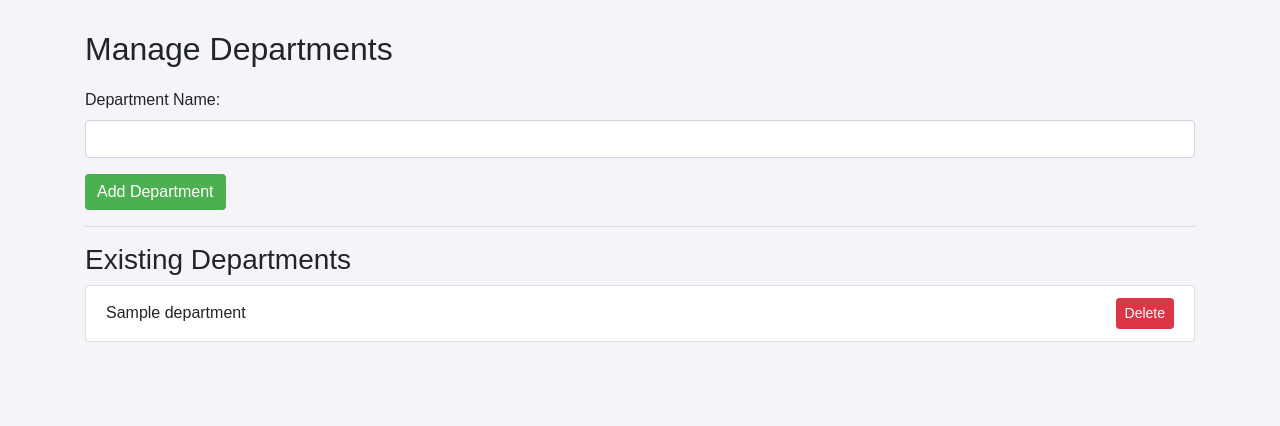
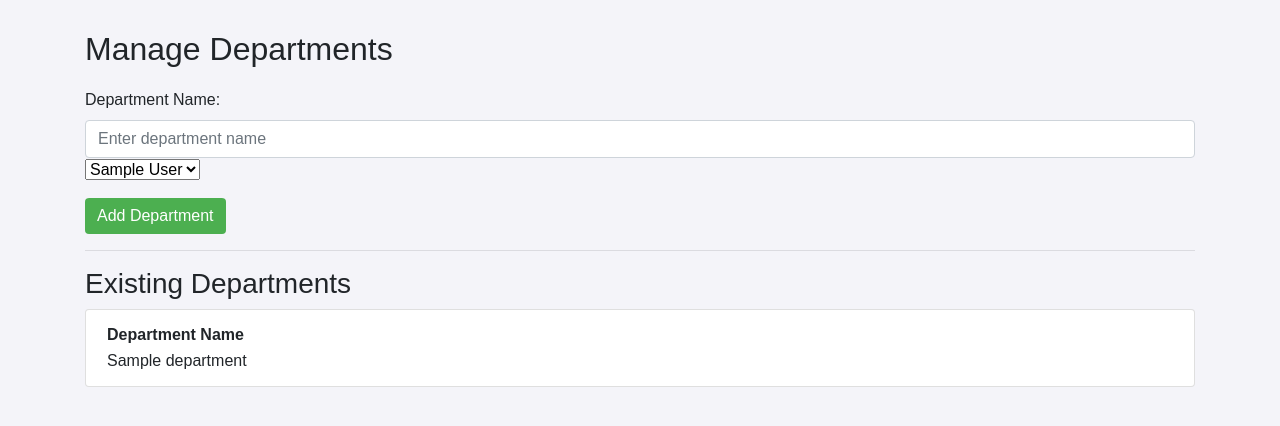
Before and after one commit to dronionmoses/feedback_system, a Flask app: template feedback_system/templates/manage_departments.html in a window 1280 px wide. Shown: the part 56-482 px from the top of the page. Run offline with Flask 3, Linux system fonts and the light colour scheme; tables that the repository leaves empty hold one stand-in row (values such as "Sample post"); the template is opened without the code that fills it: values that come from a table or form of the project are taken from there, most other values are stand-ins (such as "Sample title", 1, 10 or a date in 2020); some libraries are stand-ins or nearby versions.

Commit message:
department update

```diff
--- a/feedback_system/app.py
+++ b/feedback_system/app.py
@@ -92,20 +92,64 @@ def submit_feedback():
 
 
 
+@app.route('/manage_departments', methods=['GET', 'POST'])
+@login_required
+@role_required('super_admin')
+def manage_departments():
+    if request.method == 'POST':
+        name = request.form.get('name').strip()
+
+
+
+    # Query all active departments
+    def get_all_departments():
+        departments = Department.query.filter(Department.department_id == current_user.department_id).all()
+        print(departments)
+    return render_template('manage_departments.html')
+
 @app.route('/add_department', methods=['GET', 'POST'])
 @login_required
 @role_required('super_admin')
 def add_department():
     if request.method == 'POST':
-        name = request.form['name']
-        #$department = Department(name=name, created_at=datetime.datetime.now())
-        #db.session.add(Department)
-        new_Department = Department(name=name, created_at=datetime.datetime.now())
-        db.session.add(new_Department)
+        name = request.form['name'].strip()
+        admin_id = request.form.get('user_id')
+
+
+        # Check if the department name already exists
+
+        if db.session.query(Department).filter_by(name=name).first():
+            flash("Department is already registered.", "danger")
+            return redirect(url_for('manage_departments'))
+
+
+
+        # Check if the specified admin exists and has an 'admin' role
+        admin_user = db.session.execute(db.select(Users).filter_by( id=admin_id, role='admin')).scalar_one()
+        print(admin_user)
+        if not admin_user:
+            flash("Selected admin does not exist or is not eligible.", "danger")
+            return redirect(url_for('manage_departments'))
+
+        # Create the new department
+        new_department = Department(name=name, created_at=datetime.datetime.now())
+        db.session.add(new_department)
         db.session.commit()
-        flash(f"Department '{name}' added.","Department added successfully")
+
+        # Assign the selected admin to the new department
+        admin_user.department_id = new_department.department_id
+        db.session.commit()
+
+        flash(f"Department '{name}' added and assigned to {admin_user.name}.", "success")
         return redirect(url_for('manage_departments'))
-    return render_template('manage_departments.html')
+
+    # Get a list of eligible admin users to assign
+    eligible_admins = Users.query.filter_by(role='admin').all()
+    departments = db.session.execute(db.select(Department)).scalars()
+    return render_template('manage_departments.html', eligible_admins=eligible_admins, departments=departments)
+
+
+
 
 @app.route('/delete_department/<int:department_id>', methods=['POST'])
 @login_required
@@ -138,7 +182,7 @@ def register():
             return redirect(url_for('register'))
 
         # Create new user
-        new_user = Users(name=name, email=email, role='super_admin')  # Default role
+        new_user = Users(name=name, email=email, role='viewer')  # Default role
         new_user.set_password(password)
         db.session.add(new_user)
         db.session.commit()
@@ -153,11 +197,11 @@ def login():
     if request.method == 'POST':
         email = request.form['email']
         password = request.form['password']
-        print(password)
+
 
         # user = db.session.query(Users.query.filter_by(email=email))
         user =  db.session.execute(db.select(Users).filter_by(email=email)).scalar_one()
-        print(user.password)
+
         # user = Users.query.filter_by(email=email).first()
         if user and bcrypt.check_password_hash(user.password ,password):
 
@@ -166,11 +210,11 @@ def login():
             flash("Login successful", "success")
             # Redirect based on role
             if user.role == 'super_admin':
-                return redirect(url_for('assign_role'))  # Super Admin dashboard
+                return redirect(url_for('dashboard'))  # Super Admin dashboard
             elif user.role == 'admin':
-                return redirect(url_for('assgn_role'))  # Admin dashboard
+                return redirect(url_for('dashboard'))  # Admin dashboard
             else:
-                return redirect(url_for('assign_role'))  # Viewer route
+                return redirect(url_for('dashboard'))  # Viewer route
         else:
             flash("Invalid email or password", "danger")
     return render_template('login.html')
@@ -217,6 +261,10 @@ def create_campaign():
     if request.method == 'POST':
         name = request.form['name']
         description = request.form['description']
+        if not hasattr(current_user,'department_id') or current_user.department_id is None:
+            flash("Your account is not associated with any department.","error")
+            return redirect(url_for('dashboard'))
+
         department_id = current_user.department_id  # Assuming admins belong to a department
 
         new_campaign = Campaign(name=name, description=description, department_id=department_id)
@@ -244,3 +292,34 @@ def view_feedback(campaign_id):
     campaign = Campaign.query.get_or_404(campaign_id)
     feedbacks = feedbacks.query.filter_by(campaign_id=campaign_id).all()  # Customize this query as needed
     return render_template('view_feedback.html', campaign=campaign, feedbacks=feedbacks)
+
+@app.route('/add_users_departments', methods=['GET', 'POST'])
+@login_required
+@role_required('admin')
+def add_users_departments():
+    if request.method == 'POST':
+        user_id = request.form.get('user_id')
+
+        # Fetch the user and the current admin's department
+        user = Users.query.get(user_id)
+        current_department = Department.query.get(current_user.department_id)
+
+        # Validate the user and ensure they are not a super admin
+        if not user or user.role == 'super_admin':
+            flash("Invalid user or role. Only admins and viewers can be added.", "danger")
+            return redirect(url_for('manage_department_members'))
+
+        # Assign the user to the current department
+        user.department_id = current_department.id
+        db.session.commit()
+
+        flash(f"User '{user.name}' has been added to the department '{current_department.name}'.", "success")
+        return redirect(url_for('manage_department_members'))
+
+    # Fetch users eligible to be added to the department
+    eligible_users = Users.query.filter(
+        (user.role == 'admin') | (user.role == 'viewer'),
+        Users.department_id == None  # Ensure the user isn't already in a department
+    ).all()
+
+    return render_template('manage_department_members.html', eligible_users=eligible_users)
--- a/feedback_system/models.py
+++ b/feedback_system/models.py
@@ -15,6 +15,9 @@ class Department(db.Model):
     name = db.Column(db.String(255), unique=True, nullable=False)
     created_at = db.Column(db.DateTime, default=datetime.now)
     deleted_at = db.Column(db.DateTime, nullable=True)
+    #Relationships with users
+    #admins = db.relationship('Users', backref = 'department', lazy =True)
+
 
     def soft_delete(self):
         self.deleted_at = datetime.now()
@@ -27,7 +30,7 @@ class Users(db.Model):
     email = db.Column(db.String(255), unique=True, nullable=False)
     password_hash = db.Column(db.String(255), nullable=False)
     role = db.Column(db.Enum('super_admin', 'admin', 'viewer'), nullable=False)
-    department_id = db.Column(db.Integer, db.ForeignKey('departments.department_id'))
+    department_id = db.Column(db.Integer, db.ForeignKey('departments.department_id'),nullable =True)
     created_at = db.Column(db.DateTime, default=datetime.now)
     deleted_at = db.Column(db.DateTime, nullable=True)
 
--- a/feedback_system/templates/dashboard.html
+++ b/feedback_system/templates/dashboard.html
@@ -5,7 +5,7 @@
 <h2>Dashboard</h2>
 {% if user_role == 'super_admin' %}
     <a href="{{ url_for('assign_role') }}" class="btn btn-secondary">Assign Roles</a>
-    <a href="{{ url_for('add_department') }}" class="btn btn-secondary">Add Department</a>
+    <a href="{{ url_for('add_department') }}" class="btn btn-secondary">Manage Department</a>
 {% elif user_role == 'admin' %}
     <a href="{{ url_for('create_campaign') }}" class="btn btn-secondary">Create Campaign</a>
 {% endif %}
--- a/feedback_system/templates/manage_departments.html
+++ b/feedback_system/templates/manage_departments.html
@@ -1,25 +1,47 @@
 <!-- templates/manage_departments.html -->
 {% extends "base.html" %}
+
 {% block title %}Manage Departments{% endblock %}
+
 {% block content %}
 <h2>Manage Departments</h2>
+
+<!-- Add Department Form -->
 <form method="POST" action="{{ url_for('add_department') }}">
     <div class="form-group">
         <label for="name">Department Name:</label>
-        <input type="text" class="form-control" id="name" name="name" required>
+        <input type="text" class="form-control" id="name" name="name" placeholder="Enter department name" required>
+        <select name="user_id" id="user">{% for admin in eligible_admins%}
+            <option value="{{admin.id}}">{{admin.name}}</option>{%endfor%}
+        </select>
     </div>
     <button type="submit" class="btn btn-primary">Add Department</button>
 </form>
+
 <hr>
+
+<!-- Departments Table -->
 <h3>Existing Departments</h3>
 <ul class="list-group">
-    {% for department in departments %}
+    {% if departments %}
         <li class="list-group-item d-flex justify-content-between align-items-center">
-            {{ department.name }}
-            <form method="POST" action="{{ url_for('delete_department', department_id=department.id) }}">
-                <button type="submit" class="btn btn-danger btn-sm">Delete</button>
-            </form>
+            <table>
+                <thead>
+                    <tr>
+                        <th>Department Name</th>
+                    </tr>
+                </thead>
+                <tbody>
+                    {% for department in departments %}
+                    <tr>
+                        <td>{{ department.name }}</td>
+                    </tr>
+                    {% endfor %}
+                </tbody>
+            </table>
         </li>
-    {% endfor %}
+    {% else %}
+        <li class="list-group-item">No departments available.</li>
+    {% endif %}
 </ul>
 {% endblock %}
```
